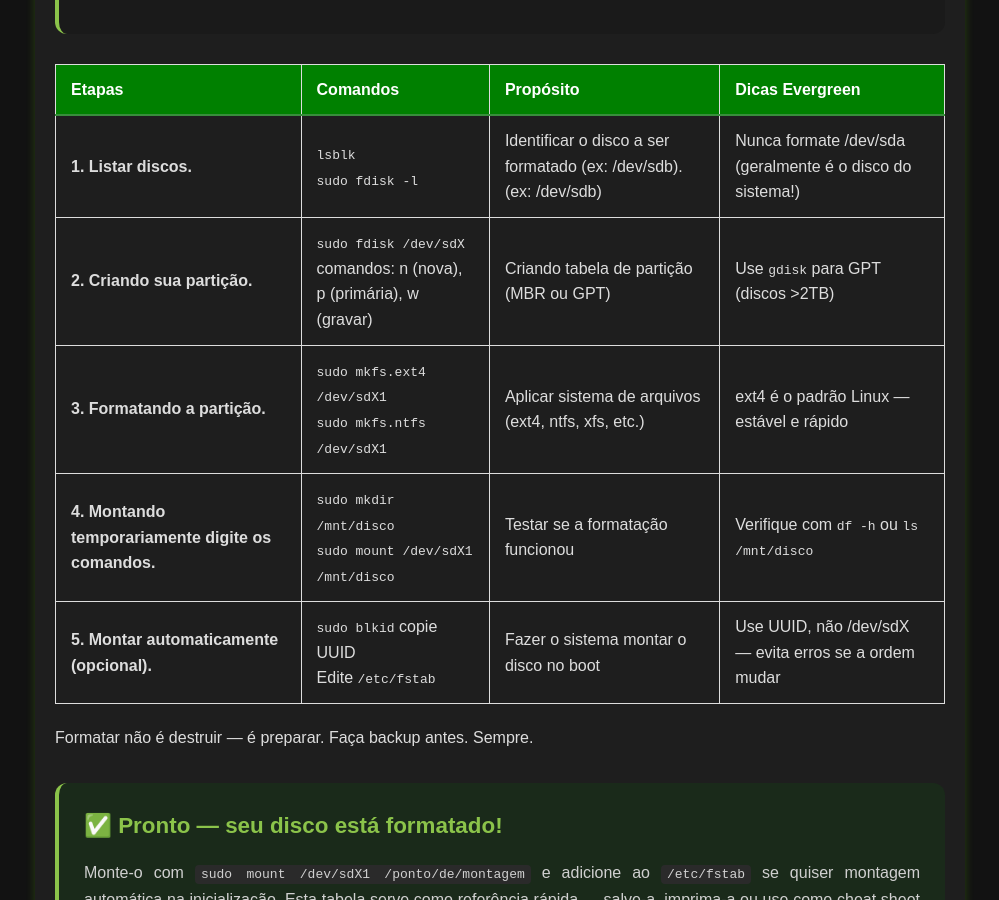
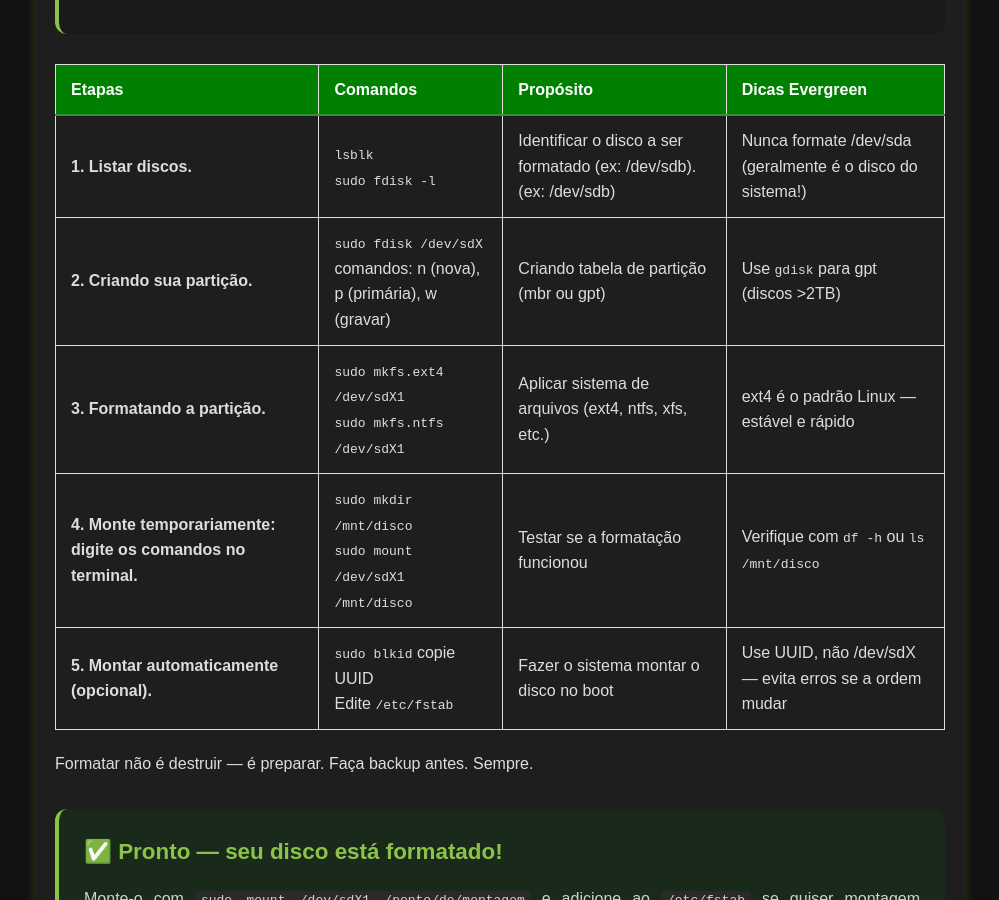
Before and after one commit to Piolinux/piolinux-site, a Jekyll site: the page built from _pages/formatar-hd-no-linux-guia-tecnico-passo-a-passo.md, in a window 1280 px wide and 900 px high, scrolled down 595 px. Shown: the whole window, without its empty margins (140-1139 px from the left). Built offline with Jekyll 4.4.1, drawn with Linux system fonts in a browser that asks for light colours.

Commit message:
Update formatar-hd-no-linux-guia-tecnico-passo-a-passo.md

```diff
--- a/_pages/formatar-hd-no-linux-guia-tecnico-passo-a-passo.md
+++ b/_pages/formatar-hd-no-linux-guia-tecnico-passo-a-passo.md
@@ -40,8 +40,8 @@ tags: [fdisk, mkfs, ext4, ntfs, fstab, uuid]
       <tr>
         <td data-label="Etapas"><strong>2. Criando sua partição.</strong></td>
         <td data-label="Comandos"><code>sudo fdisk /dev/sdX</code><br>comandos: n (nova), p (primária), w (gravar)</td>
-        <td data-label="Propósito">Criando tabela de partição (MBR ou GPT)</td>
-        <td data-label="Dicas Evergreen"> Use <code>gdisk</code> para GPT (discos >2TB)</td>
+        <td data-label="Propósito">Criando tabela de partição (mbr ou gpt)</td>
+        <td data-label="Dicas Evergreen"> Use <code>gdisk</code> para gpt (discos >2TB)</td>
       </tr>
       <tr>
         <td data-label="Etapas"><strong>3. Formatando a partição.</strong></td>
@@ -50,7 +50,7 @@ tags: [fdisk, mkfs, ext4, ntfs, fstab, uuid]
         <td data-label="Dicas Evergreen"> ext4 é o padrão Linux — estável e rápido</td>
       </tr>
       <tr>
-        <td data-label="Etapas"><strong>4. Montando temporariamente digite os comandos.</strong></td>
+        <td data-label="Etapas"><strong>4. Monte temporariamente: digite os comandos no terminal.</strong></td>
         <td data-label="Comandos"><code>sudo mkdir /mnt/disco</code><br><code>sudo mount /dev/sdX1 /mnt/disco</code></td>
         <td data-label="Propósito">Testar se a formatação funcionou</td>
         <td data-label="Dicas Evergreen"> Verifique com <code>df -h</code> ou <code>ls /mnt/disco</code></td>
```
